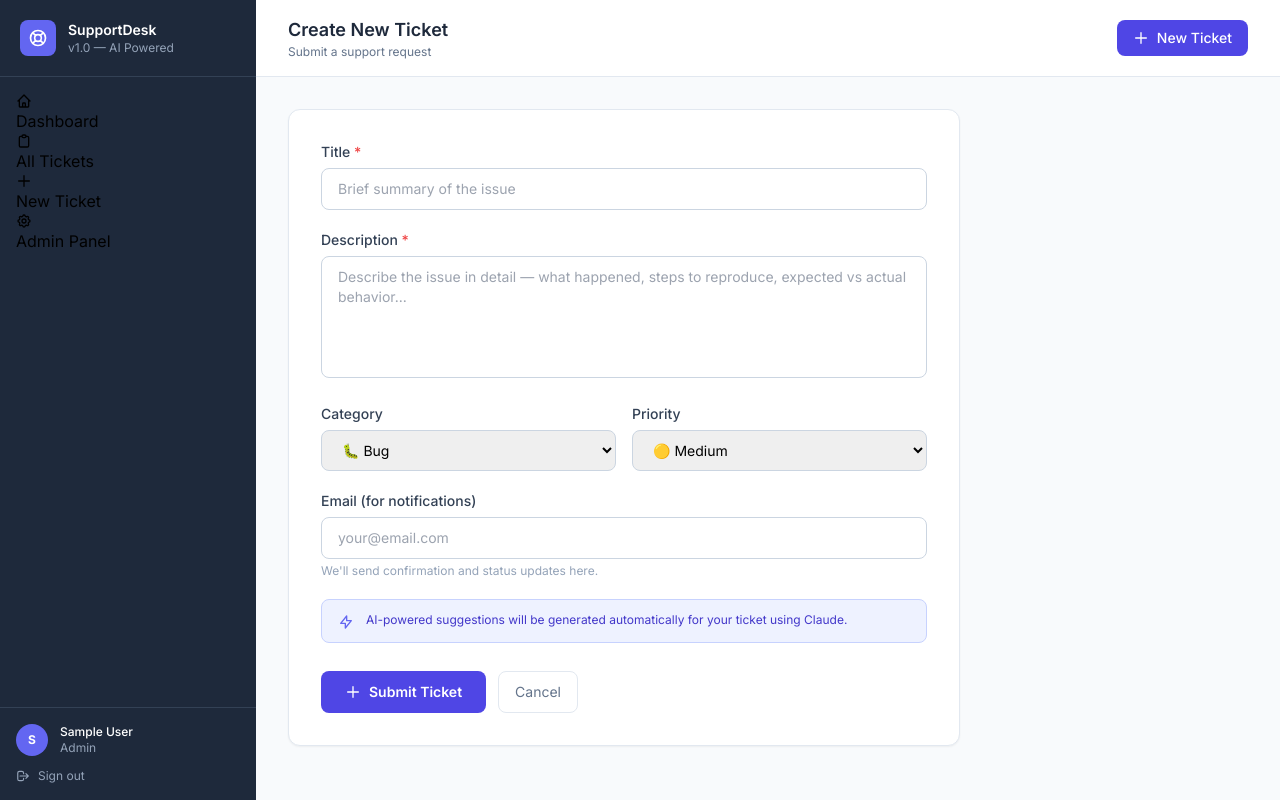
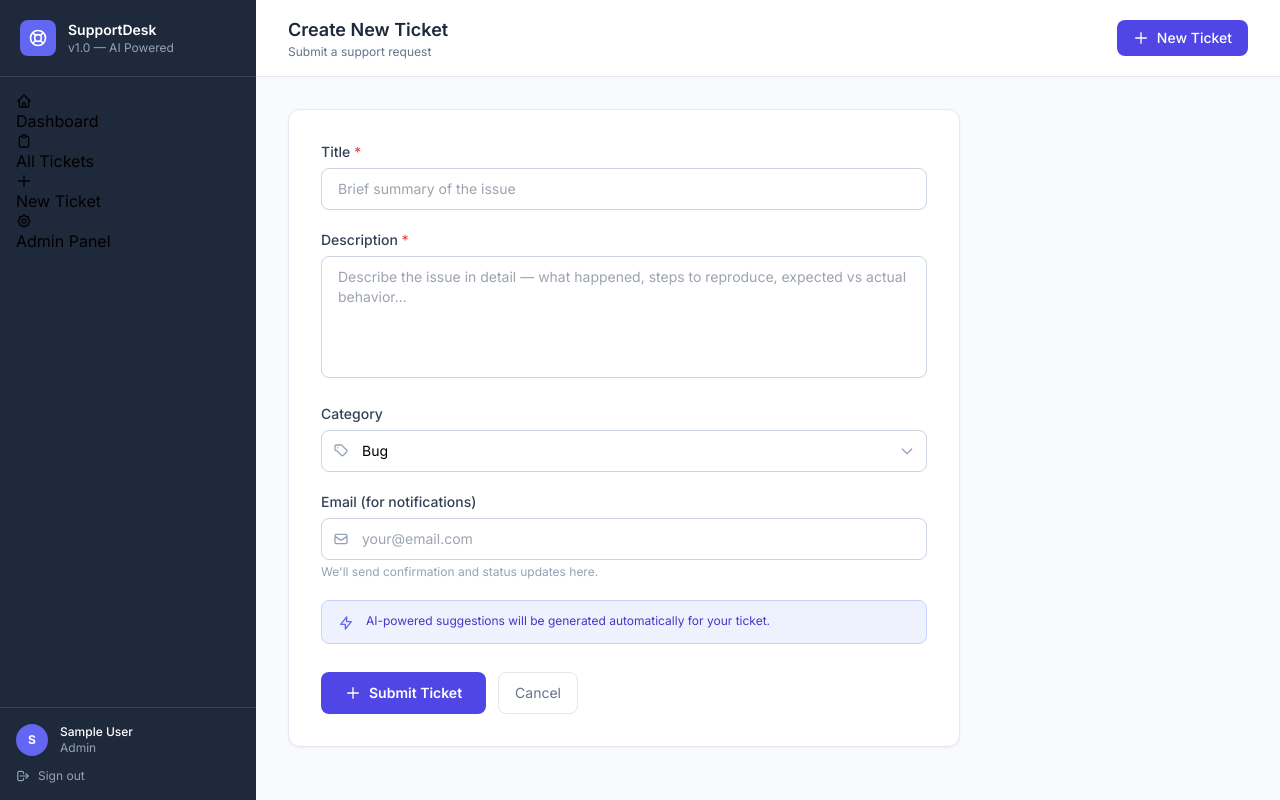
Before and after one commit to afolabiibrahimtech/supportdesk, a Flask app: page /tickets/new in a window 1280 px wide. Run offline with Flask 3, Linux system fonts and the light colour scheme; the visitor is signed in with stand-in values (Sample User, id 1); some libraries are stand-ins or nearby versions.

Commit message:
Updated ticket creation and update permissions: agents cannot set priority, admins only

```diff
--- a/app.py
+++ b/app.py
@@ -249,10 +249,14 @@
 @app.route('/tickets/new', methods=['GET', 'POST'])
 @login_required
 def new_ticket():
+    # Agents cannot open tickets
+    if session.get('role') == 'agent':
+        flash('Agents cannot open tickets.', 'error')
+        return redirect(url_for('tickets'))
+
     if request.method == 'POST':
         title       = request.form.get('title', '').strip()
         description = request.form.get('description', '').strip()
-        priority    = request.form.get('priority', 'Medium')
         category    = request.form.get('category', 'General')
         email       = request.form.get('email', '').strip()
 
@@ -260,14 +264,15 @@
             flash('Title and description are required.', 'error')
             return render_template('ticket_form.html')
 
-        ai_suggestion = get_ai_suggestion(title, description, priority, category)
+        # Priority defaults to Medium — only admin can change it after creation
+        ai_suggestion = get_ai_suggestion(title, description, 'Medium', category)
         now = datetime.now().strftime("%Y-%m-%d %H:%M")
 
         doc_ref = db.collection('tickets').add({
             'title': title,
             'description': description,
             'status': 'Open',
-            'priority': priority,
+            'priority': 'Medium',
             'category': category,
             'email': email,
             'assigned_to': '',
@@ -282,9 +287,9 @@
 
         if email:
             simulate_email(email,
-                f"[SupportDesk] Ticket Created",
+                "[SupportDesk] Ticket Created",
                 f"Hi,\n\nYour ticket '{title}' has been received.\n"
-                f"Priority: {priority} | Category: {category}\n\n"
+                f"Category: {category}\n\n"
                 f"AI Suggestion:\n{ai_suggestion}\n\nWe'll be in touch soon.\n\n— SupportDesk")
 
         flash('Ticket created successfully!', 'success')
@@ -308,17 +313,27 @@
 @admin_required
 def update_ticket(ticket_id):
     status      = request.form.get('status')
-    priority    = request.form.get('priority')
     assigned_to = request.form.get('assigned_to', '')
     now = datetime.now().strftime("%Y-%m-%d %H:%M")
 
     doc_ref = db.collection('tickets').document(ticket_id)
     old = doc_ref.get().to_dict()
-    doc_ref.update({'status': status, 'priority': priority, 'assigned_to': assigned_to, 'updated_at': now})
+
+    update_data = {
+        'status': status,
+        'assigned_to': assigned_to,
+        'updated_at': now
+    }
+
+    # Only admin can change priority
+    if session.get('role') == 'admin':
+        update_data['priority'] = request.form.get('priority', old.get('priority', 'Medium'))
+
+    doc_ref.update(update_data)
 
     if old.get('email') and status != old.get('status'):
         simulate_email(old['email'],
-            f"[SupportDesk] Ticket Status Updated",
+            "[SupportDesk] Ticket Status Updated",
             f"Hi,\n\nYour ticket '{old['title']}' status changed to: {status}\n"
             f"Assigned to: {assigned_to or 'Unassigned'}\n\n— SupportDesk")
         doc_ref.update({'email_sent': True})
--- a/templates/base.html
+++ b/templates/base.html
@@ -48,10 +48,12 @@
         <svg class="w-4 h-4" fill="none" stroke="currentColor" viewBox="0 0 24 24"><path stroke-linecap="round" stroke-linejoin="round" stroke-width="2" d="M9 5H7a2 2 0 00-2 2v12a2 2 0 002 2h10a2 2 0 002-2V7a2 2 0 00-2-2h-2M9 5a2 2 0 002 2h2a2 2 0 002-2M9 5a2 2 0 012-2h2a2 2 0 012 2"/></svg>
         All Tickets
       </a>
+      {% if session.role != 'agent' %}
       <a href="{{ url_for('new_ticket') }}" class="sidebar-link {% if request.endpoint == 'new_ticket' %}active{% endif %}">
         <svg class="w-4 h-4" fill="none" stroke="currentColor" viewBox="0 0 24 24"><path stroke-linecap="round" stroke-linejoin="round" stroke-width="2" d="M12 4v16m8-8H4"/></svg>
         New Ticket
       </a>
+      {% endif %}
       {% if session.role in ('admin','agent') %}
       <a href="{{ url_for('admin') }}" class="sidebar-link {% if request.endpoint == 'admin' %}active{% endif %}">
         <svg class="w-4 h-4" fill="none" stroke="currentColor" viewBox="0 0 24 24"><path stroke-linecap="round" stroke-linejoin="round" stroke-width="2" d="M10.325 4.317c.426-1.756 2.924-1.756 3.35 0a1.724 1.724 0 002.573 1.066c1.543-.94 3.31.826 2.37 2.37a1.724 1.724 0 001.065 2.572c1.756.426 1.756 2.924 0 3.35a1.724 1.724 0 00-1.066 2.573c.94 1.543-.826 3.31-2.37 2.37a1.724 1.724 0 00-2.572 1.065c-.426 1.756-2.924 1.756-3.35 0a1.724 1.724 0 00-2.573-1.066c-1.543.94-3.31-.826-2.37-2.37a1.724 1.724 0 00-1.065-2.572c-1.756-.426-1.756-2.924 0-3.35a1.724 1.724 0 001.066-2.573c-.94-1.543.826-3.31 2.37-2.37.996.608 2.296.07 2.572-1.065z"/><path stroke-linecap="round" stroke-linejoin="round" stroke-width="2" d="M15 12a3 3 0 11-6 0 3 3 0 016 0z"/></svg>
@@ -86,10 +88,12 @@
           <h1 class="text-lg font-semibold text-slate-800">{% block page_title %}Dashboard{% endblock %}</h1>
           <p class="text-xs text-slate-500">{% block page_subtitle %}{% endblock %}</p>
         </div>
+        {% if session.role != 'agent' %}
         <a href="{{ url_for('new_ticket') }}" class="bg-indigo-600 hover:bg-indigo-700 text-white text-sm font-medium px-4 py-2 rounded-lg transition-colors flex items-center gap-2">
           <svg class="w-4 h-4" fill="none" stroke="currentColor" viewBox="0 0 24 24"><path stroke-linecap="round" stroke-linejoin="round" stroke-width="2" d="M12 4v16m8-8H4"/></svg>
           New Ticket
         </a>
+        {% endif %}
       </div>
     </header>
 
--- a/templates/ticket_form.html
+++ b/templates/ticket_form.html
@@ -17,46 +17,57 @@
         <textarea name="description" required rows="5" placeholder="Describe the issue in detail — what happened, steps to reproduce, expected vs actual behavior..."
           class="w-full border border-slate-300 rounded-lg px-4 py-2.5 text-sm focus:outline-none focus:ring-2 focus:ring-indigo-400 resize-none"></textarea>
       </div>
-      <div class="grid grid-cols-2 gap-4">
-        <div>
-          <label class="block text-sm font-medium text-slate-700 mb-1.5">Category</label>
-          <select name="category" class="w-full border border-slate-300 rounded-lg px-4 py-2.5 text-sm focus:outline-none focus:ring-2 focus:ring-indigo-400">
-            <option value="Bug">🐛 Bug</option>
-            <option value="Feature">✨ Feature Request</option>
-            <option value="Account">👤 Account</option>
-            <option value="Performance">⚡ Performance</option>
-            <option value="General">📋 General</option>
+
+      <div>
+        <label class="block text-sm font-medium text-slate-700 mb-1.5">Category</label>
+        <div class="relative">
+          <select name="category" class="w-full border border-slate-300 rounded-lg pl-10 pr-4 py-2.5 text-sm focus:outline-none focus:ring-2 focus:ring-indigo-400 appearance-none bg-white">
+            <option value="Bug">Bug</option>
+            <option value="Feature">Feature Request</option>
+            <option value="Account">Account</option>
+            <option value="Performance">Performance</option>
+            <option value="General">General</option>
           </select>
-        </div>
-        <div>
-          <label class="block text-sm font-medium text-slate-700 mb-1.5">Priority</label>
-          <select name="priority" class="w-full border border-slate-300 rounded-lg px-4 py-2.5 text-sm focus:outline-none focus:ring-2 focus:ring-indigo-400">
-            <option value="Low">🟢 Low</option>
-            <option value="Medium" selected>🟡 Medium</option>
-            <option value="High">🟠 High</option>
-            <option value="Critical">🔴 Critical</option>
-          </select>
+          <div class="pointer-events-none absolute inset-y-0 left-3 flex items-center">
+            <svg class="w-4 h-4 text-slate-400" fill="none" stroke="currentColor" viewBox="0 0 24 24">
+              <path stroke-linecap="round" stroke-linejoin="round" stroke-width="2" d="M7 7h.01M7 3h5c.512 0 1.024.195 1.414.586l7 7a2 2 0 010 2.828l-5 5a2 2 0 01-2.828 0l-7-7A1.994 1.994 0 013 10V5a2 2 0 012-2z"/>
+            </svg>
+          </div>
+          <div class="pointer-events-none absolute inset-y-0 right-3 flex items-center">
+            <svg class="w-4 h-4 text-slate-400" fill="none" stroke="currentColor" viewBox="0 0 24 24">
+              <path stroke-linecap="round" stroke-linejoin="round" stroke-width="2" d="M19 9l-7 7-7-7"/>
+            </svg>
+          </div>
         </div>
       </div>
+
       <div>
         <label class="block text-sm font-medium text-slate-700 mb-1.5">Email (for notifications)</label>
-        <input type="email" name="email" placeholder="your@email.com"
-          class="w-full border border-slate-300 rounded-lg px-4 py-2.5 text-sm focus:outline-none focus:ring-2 focus:ring-indigo-400"/>
+        <div class="relative">
+          <input type="email" name="email" placeholder="your@email.com"
+            class="w-full border border-slate-300 rounded-lg pl-10 pr-4 py-2.5 text-sm focus:outline-none focus:ring-2 focus:ring-indigo-400"/>
+          <div class="pointer-events-none absolute inset-y-0 left-3 flex items-center">
+            <svg class="w-4 h-4 text-slate-400" fill="none" stroke="currentColor" viewBox="0 0 24 24">
+              <path stroke-linecap="round" stroke-linejoin="round" stroke-width="2" d="M3 8l7.89 5.26a2 2 0 002.22 0L21 8M5 19h14a2 2 0 002-2V7a2 2 0 00-2-2H5a2 2 0 00-2 2v10a2 2 0 002 2z"/>
+            </svg>
+          </div>
+        </div>
         <p class="text-xs text-slate-400 mt-1">We'll send confirmation and status updates here.</p>
       </div>
 
-      <!-- AI notice -->
       <div class="bg-indigo-50 border border-indigo-200 rounded-lg px-4 py-3 flex items-start gap-3">
         <svg class="w-4 h-4 text-indigo-500 mt-0.5 flex-shrink-0" fill="none" stroke="currentColor" viewBox="0 0 24 24">
           <path stroke-linecap="round" stroke-linejoin="round" stroke-width="2" d="M13 10V3L4 14h7v7l9-11h-7z"/>
         </svg>
-        <p class="text-xs text-indigo-700">AI-powered suggestions will be generated automatically for your ticket using Claude.</p>
+        <p class="text-xs text-indigo-700">AI-powered suggestions will be generated automatically for your ticket.</p>
       </div>
 
       <div class="flex gap-3 pt-2">
         <button type="submit" id="submitBtn"
           class="bg-indigo-600 hover:bg-indigo-700 text-white text-sm font-semibold px-6 py-2.5 rounded-lg transition-colors flex items-center gap-2">
-          <svg class="w-4 h-4" fill="none" stroke="currentColor" viewBox="0 0 24 24"><path stroke-linecap="round" stroke-linejoin="round" stroke-width="2" d="M12 4v16m8-8H4"/></svg>
+          <svg class="w-4 h-4" fill="none" stroke="currentColor" viewBox="0 0 24 24">
+            <path stroke-linecap="round" stroke-linejoin="round" stroke-width="2" d="M12 4v16m8-8H4"/>
+          </svg>
           <span id="submitText">Submit Ticket</span>
         </button>
         <a href="{{ url_for('tickets') }}" class="text-slate-500 hover:text-slate-700 text-sm py-2.5 px-4 rounded-lg border border-slate-200 hover:bg-slate-50 transition-colors">Cancel</a>
```
Also changed, not shown: templates/ticket_detail.html (+50 -21 lines).
